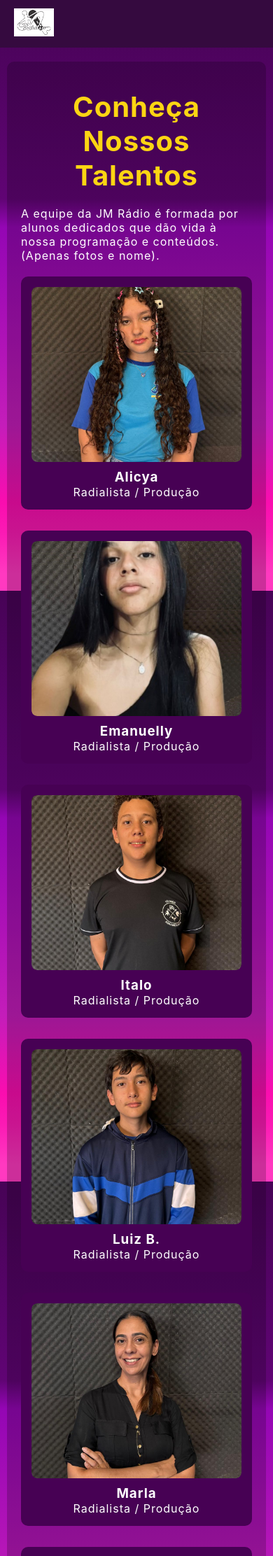
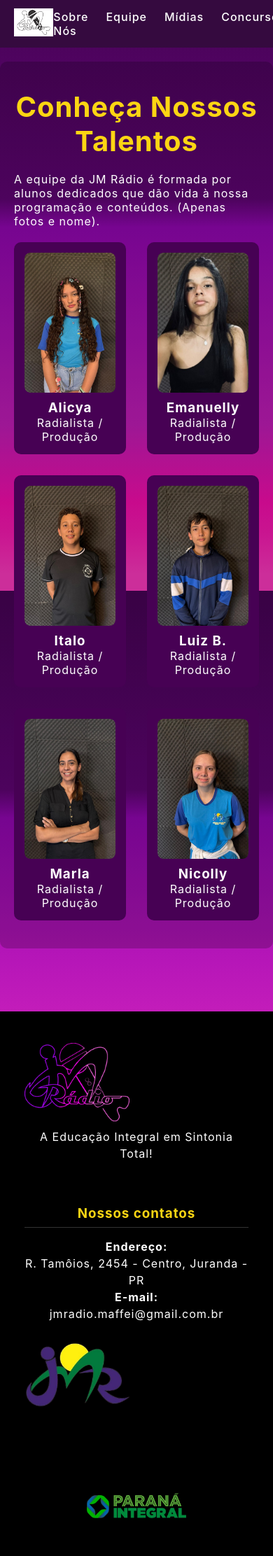
Before and after one commit to DuuhziiN/radio_mafffei, a Django app: page /equipe/ in a window 390 px wide. Shown: the top 2223 px of the page at 70% size. After the commit the page ends 2169 px from the top, so only its background shows below. Run offline with Django 5.2, Linux system fonts and the light colour scheme.

Commit message:
FEAT: Final responsive design integration, fixed header layout, and stylized playlist player.

```diff
--- a/static/css/base.css
+++ b/static/css/base.css
@@ -1,4 +1,4 @@
-/* ARQUIVO: radiomaffei/static/css/base.css (ESTILOS ESSENCIAIS E RODAPÉ ESTÁVEL) */
+/* ARQUIVO: radiomaffei/static/css/base.css (ESTILOS ESSENCIAIS E RESPONSIVIDADE GLOBAL) */
 
 /* --- VARIÁVEIS E BASE GERAL --- */
 :root {
@@ -27,13 +27,11 @@ body {
     background-attachment: fixed;
     color: var(--cor-texto);
     background-size: cover;
+    /* CRÍTICO: Previne scroll horizontal em mobile */
     overflow-x: hidden;
     display: flex;
     flex-direction: column;
     min-height: 100vh;
-    margin: 0;
-    padding: 0;
-    overflow-x: hidden;
 }
 
 main {
@@ -43,11 +41,6 @@ main {
     max-width: 1200px;
     width: 100%;
     margin: 0 auto;
-    /* Adiciona padding lateral em mobile para evitar quebra */
-    padding-left: 10px;
-    padding-right: 10px;
-    box-sizing: border-box;
-
 }
 
 a {
@@ -74,7 +67,6 @@ header nav {
     top: 0;
     z-index: 1000;
     padding: 0 5%;
-
 }
 
 .logo-container img {
@@ -87,8 +79,6 @@ header nav {
     gap: 25px;
     margin: 0;
     padding: 0;
-    transform: translateX(100%);
-    transition: transform 0.3s ease-in;
 }
 
 .nav-list a {
@@ -97,6 +87,14 @@ header nav {
 
 
 /* --- ESTILOS DO RODAPÉ (CORRIGIDO E ORDENADO) --- */
+
+.rodape {
+    background-color: black;
+    color: white;
+    padding: 30px 20px 10px;
+    line-height: 1.5;
+    margin-top: 40px;
+}
 
 .rodape-conteudo {
     display: flex;
@@ -114,11 +112,19 @@ header nav {
     min-width: 280px;
 }
 
-/* CRÍTICO: Limita o tamanho das imagens do rodapé para não quebrar a coluna */
+.rodape-coluna h3 {
+    color: var(--color-primary);
+    margin-bottom: 15px;
+    border-bottom: 1px solid rgba(255, 255, 255, 0.2);
+    padding-bottom: 5px;
+}
+
+/* Tamanho Padrão e Estabilidade das Imagens */
 .logo-jmradio-maior,
 .logo-jmradio-menor,
 .logo-parana-integral {
     max-width: 150px;
+    /* Limita o tamanho das imagens */
     height: auto;
     display: block;
     margin-bottom: 10px;
@@ -126,31 +132,6 @@ header nav {
 
 /* Responsividade para o Rodapé */
 @media (max-width: 768px) {
-
-    header nav {
-        padding: 0 20px;
-    }
-
-    .nav-list {
-        position: absolute;
-        top: 8vh;
-        right: 0;
-        width: 60vw;
-        /* Largura menor para o menu lateral */
-        height: 92vh;
-        background: #350a3f;
-        flex-direction: column;
-        align-items: center;
-        justify-content: space-around;
-        transform: translateX(100%);
-        transition: transform 0.3s ease-in;
-        z-index: 999;
-    }
-
-    .nav-list.active {
-        transform: translateX(0);
-    }
-
     .rodape-conteudo {
         flex-direction: column;
         text-align: center;
@@ -159,23 +140,14 @@ header nav {
     .rodape-coluna {
         min-width: 100%;
         margin-bottom: 30px;
-        flex-basis: 100%;
     }
 
-    .logo-jmradio-maior {
-        margin: 0 auto;
-        /* Centraliza a logo principal */
-    }
-
-    .logo-parana-integral,
-    .logo-jmradio-menor {
+    .logo-parana-integral {
         margin: 20px auto 0;
-        /* Centraliza os logos menores */
     }
 
     .social-icons-rodape {
         justify-content: center;
-        /* Centraliza ícones em mobile */
     }
 
     .rodape-col-social-parana {
--- a/static/css/pages.css
+++ b/static/css/pages.css
@@ -93,8 +89,8 @@ h2 {
 .equipe-galeria,
 .galeria-grid {
     display: grid;
-    /* CRÍTICO: Garante que haja apenas 1 coluna em mobile e 2 em telas maiores */
-    grid-template-columns: repeat(auto-fit, minmax(280px, 1fr));
+    /* Ajustado para 2 colunas em telas menores e 3+ em desktop */
+    grid-template-columns: repeat(auto-fit, minmax(200px, 1fr));
     gap: 30px;
     margin-top: 20px;
 }
@@ -105,17 +101,15 @@ h2 {
     border-radius: 10px;
     padding: 15px;
     text-align: center;
-    max-width: 100%;
 }
 
 .membro-foto-wrapper {
     width: 100%;
-    height: 250px;
+    height: 200px;
     /* Altura fixa para alinhar as fotos */
     overflow: hidden;
     border-radius: 8px;
     margin-bottom: 10px;
-    height: 250px;
 }
 
 .membro-foto-wrapper img,
@@ -189,4 +146,10 @@ h2 {
         max-width: 100%;
         /* Permite que a imagem ocupe a largura total */
     }
+
+    .equipe-galeria,
+    .galeria-grid {
+        grid-template-columns: repeat(auto-fit, minmax(150px, 1fr));
+        /* 2-3 colunas pequenas */
+    }
 }
```
Also changed, not shown: other parts of static/css/pages.css (+2 -43 lines).
